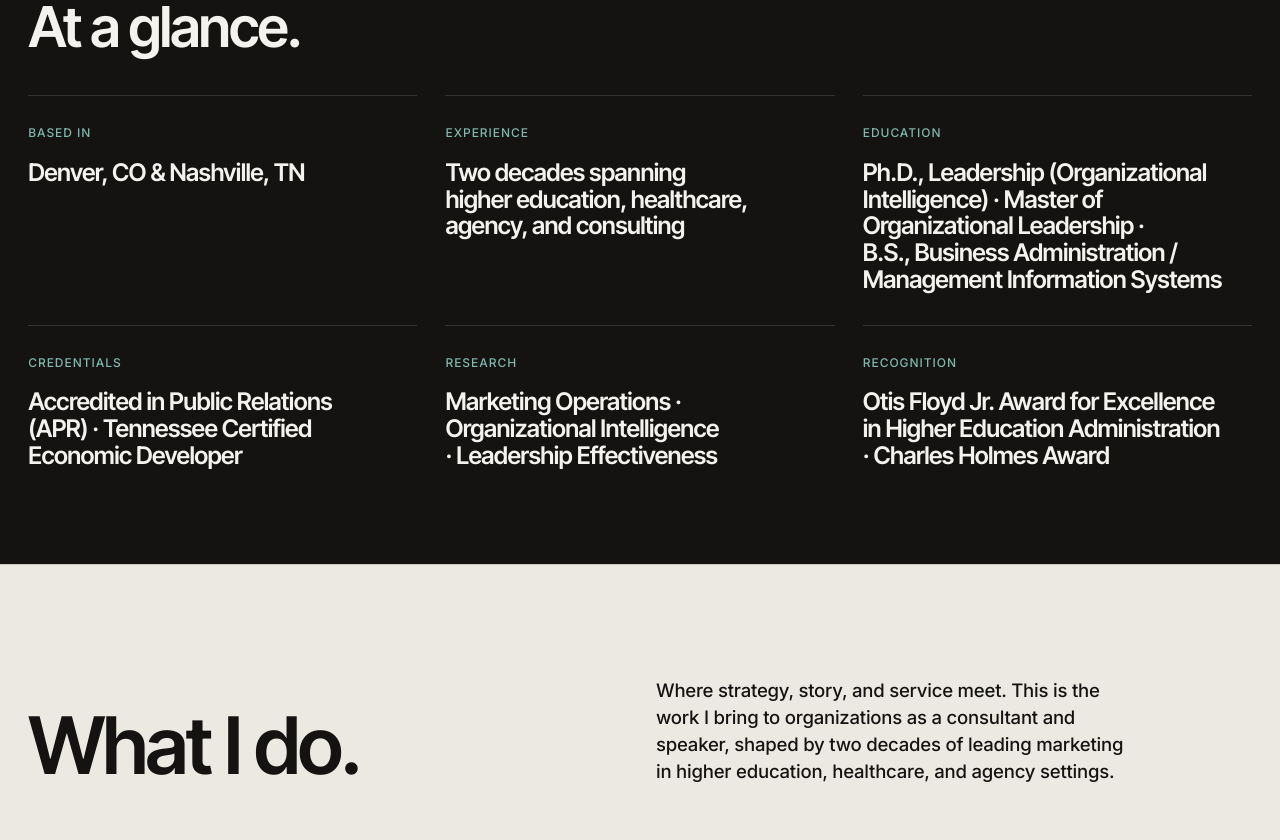
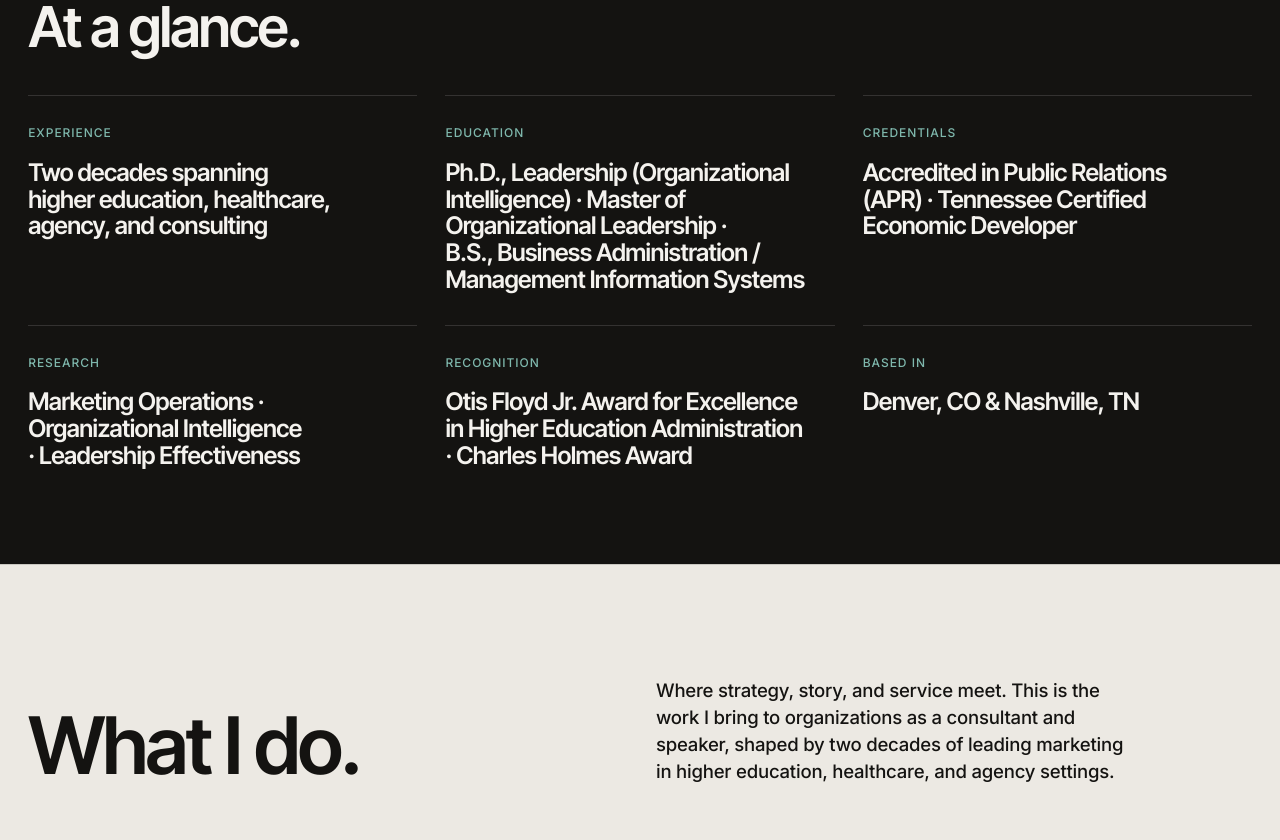
Before and after one commit to matthewgann/matthewgann.github.io, a Next.js app: page / in a window 1280 px wide. Shown: the part 2660-3500 px from the top of the page. Built offline with nearby package versions, Linux system fonts and the light colour scheme.

Commit message:
Home At a glance: Based In last

```diff
--- a/app/page.tsx
+++ b/app/page.tsx
@@ -82,7 +82,6 @@ const expertise = [
 ];
 
 const glance = [
-  { label: "Based In", value: "Denver, CO & Nashville, TN" },
   { label: "Experience", value: "Two decades spanning higher education, healthcare, agency, and consulting" },
   {
     label: "Education",
@@ -95,6 +94,7 @@ const glance = [
     label: "Recognition",
     value: "Otis Floyd Jr. Award for Excellence in Higher Education Administration · Charles Holmes Award",
   },
+  { label: "Based In", value: "Denver, CO & Nashville, TN" },
 ];
 
 const profilePage = {
```
